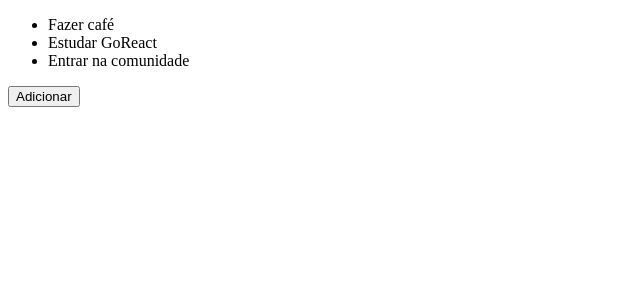
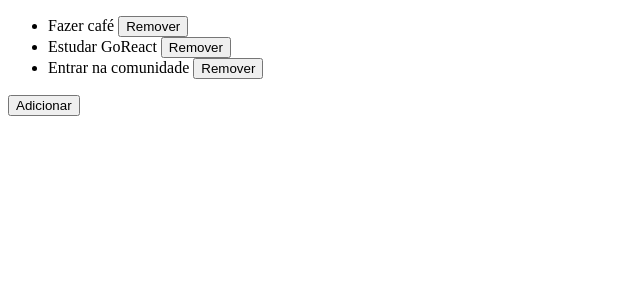
Before and after one commit to marciopocebon/goreact-deploy, a React (Create React App) app: page / in a window 1280 px wide. Shown: the top 300 px of the page, without its empty margins (0-640 px from the left). Built offline with nearby package versions, Linux system fonts and the light colour scheme.

Commit message:
Remover todo

```diff
--- a/src/TodoList.js
+++ b/src/TodoList.js
@@ -5,9 +5,15 @@ import { connect } from 'react-redux';
 import { bindActionCreators } from 'redux';
 import * as TodoActions from './store/actions/todos';
 
-const TodoList = ({ todos, addTodo }) => (
+const TodoList = ({ todos, addTodo, removeTodo }) => (
   <Fragment>
-    <ul>{todos.map(todo => <li key={todo.id}>{todo.text}</li>)}</ul>
+    <ul>
+      {todos.map(todo => (
+        <li key={todo.id}>
+          {todo.text} <button onClick={() => removeTodo(todo.id)}>Remover</button>
+        </li>
+      ))}
+    </ul>
     <button onClick={() => addTodo('Novo todo')}>Adicionar</button>
   </Fragment>
 );
@@ -18,6 +24,7 @@ TodoList.propTypes = {
     text: PropTypes.string,
   })).isRequired,
   addTodo: PropTypes.func.isRequired,
+  removeTodo: PropTypes.func.isRequired,
 };
 
 const mapStateToProps = state => ({
--- a/src/store/actions/todos.js
+++ b/src/store/actions/todos.js
@@ -2,3 +2,8 @@ export const addTodo = text => ({
   type: 'ADD_TODO',
   payload: { text },
 });
+
+export const removeTodo = id => ({
+  type: 'REMOVE_TODO',
+  payload: { id },
+});
--- a/src/store/reducers/todos.js
+++ b/src/store/reducers/todos.js
@@ -8,6 +8,8 @@ export default function todos(state = INITIAL_STATE, action) {
   switch (action.type) {
     case 'ADD_TODO':
       return [...state, { id: Math.random(), text: action.payload.text }];
+    case 'REMOVE_TODO':
+      return state.filter(todo => todo.id !== action.payload.id);
     default:
       return state;
   }
```
